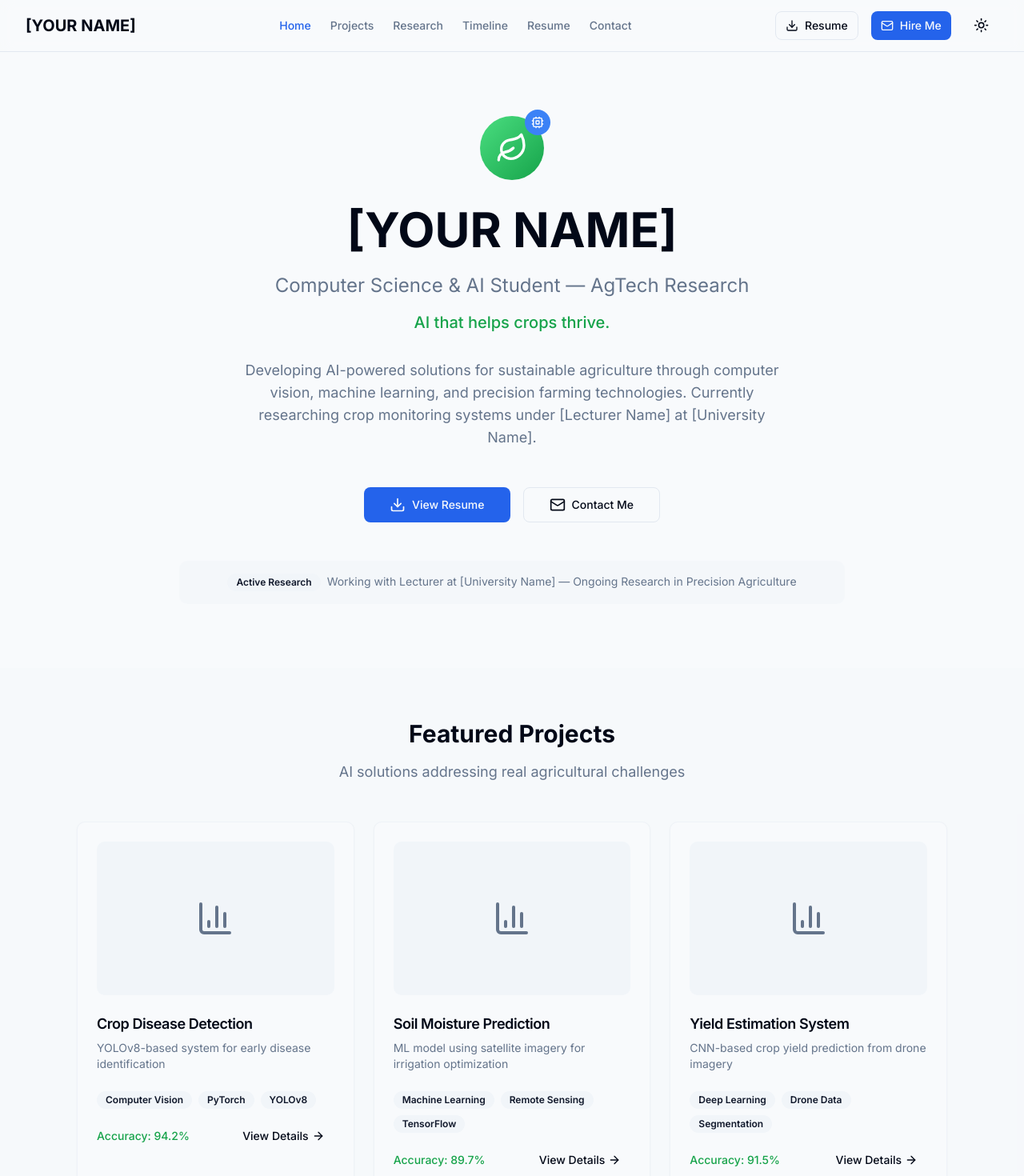
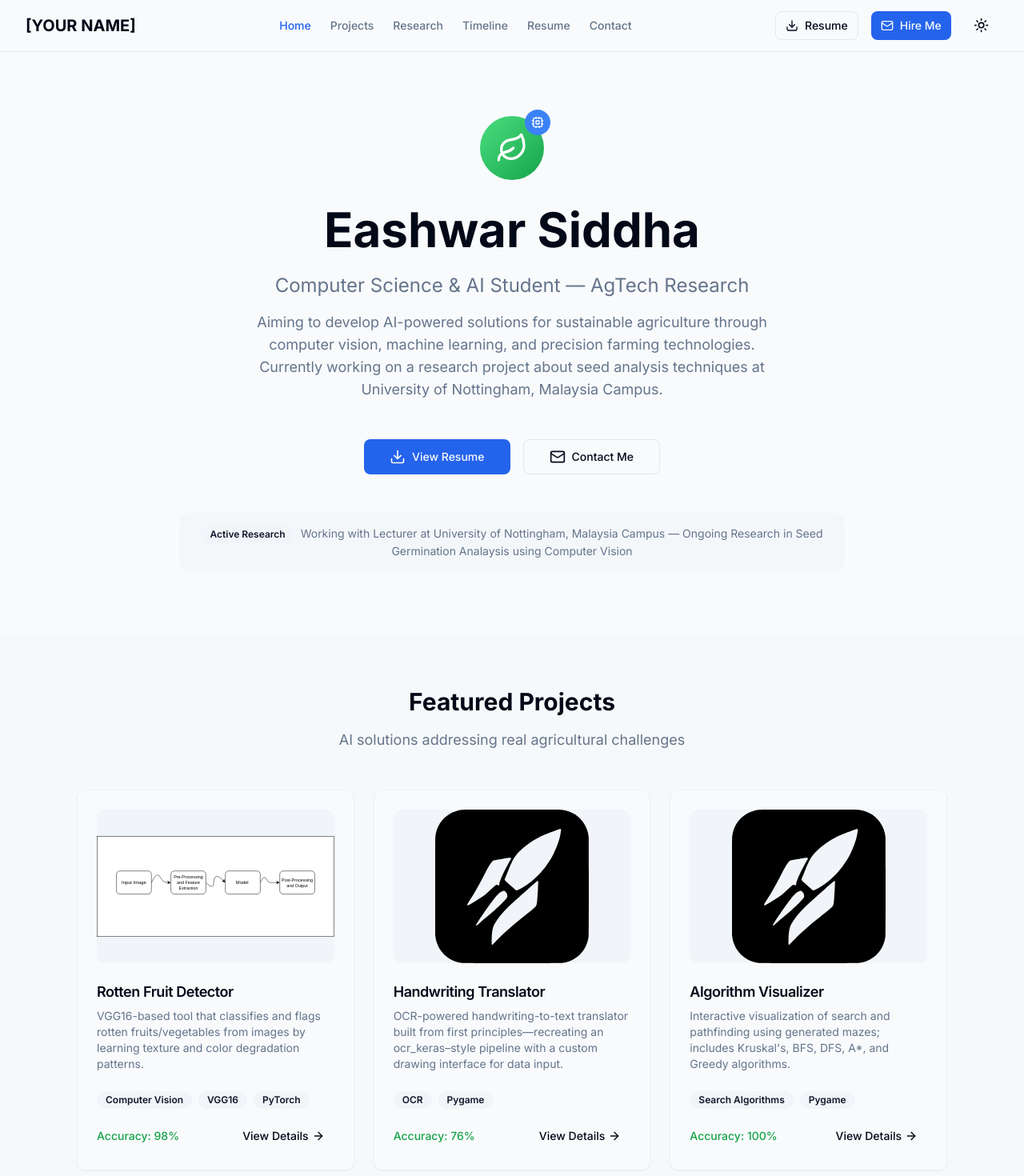
Before and after one commit to eashwar910/eashwar910.github.io, a React (Vite) app: page / in a window 1280 px wide. Shown: the top 1470 px of the page at 80% size. Built offline with nearby package versions, Linux system fonts and the light colour scheme.

Commit message:
Serve project image from public/images and render in cards

```diff
--- a/src/pages/Home.tsx
+++ b/src/pages/Home.tsx
@@ -17,25 +17,25 @@ const Home: React.FC = () => {
 
   const featuredProjects = [
     {
-      title: "Crop Disease Detection",
-      description: "YOLOv8-based system for early disease identification",
-      image: "/placeholder.svg",
-      tags: ["Computer Vision", "PyTorch", "YOLOv8"],
-      accuracy: "94.2%"
+      title: "Rotten Fruit Detector",
+      description: "VGG16-based tool that classifies and flags rotten fruits/vegetables from images by learning texture and color degradation patterns.",
+      image: "pfarmer.drawio.svg",
+      tags: ["Computer Vision", "VGG16", "PyTorch"],
+      accuracy: "98%"
     },
     {
-      title: "Soil Moisture Prediction",
-      description: "ML model using satellite imagery for irrigation optimization",
+      title: "Handwriting Translator",
+      description: "OCR-powered handwriting-to-text translator built from first principles—recreating an ocr_keras–style pipeline with a custom drawing interface for data input.",
       image: "/placeholder.svg",
-      tags: ["Machine Learning", "Remote Sensing", "TensorFlow"],
-      accuracy: "89.7%"
+      tags: ["OCR", "Pygame"],
+      accuracy: "76%"
     },
     {
-      title: "Yield Estimation System",
-      description: "CNN-based crop yield prediction from drone imagery",
+      title: "Algorithm Visualizer",
+      description: "Interactive visualization of search and pathfinding using generated mazes; includes Kruskal's, BFS, DFS, A*, and Greedy algorithms.",
       image: "/placeholder.svg",
-      tags: ["Deep Learning", "Drone Data", "Segmentation"],
-      accuracy: "91.5%"
+      tags: ["Search Algorithms", "Pygame"],
+      accuracy: "100%"
     }
   ];
 
@@ -56,21 +56,15 @@ const Home: React.FC = () => {
           </div>
 
           <h1 className="text-4xl md:text-6xl font-bold mb-6">
-            [YOUR NAME]
+            Eashwar Siddha
           </h1>
 
           <p className="text-xl md:text-2xl text-muted-foreground mb-4">
             Computer Science & AI Student — AgTech Research
           </p>
 
-          <p className="text-lg md:text-xl text-green-600 dark:text-green-400 mb-8 font-medium">
-            {taglines[0]}
-          </p>
-
           <p className="text-lg text-muted-foreground mb-12 max-w-2xl mx-auto">
-            Developing AI-powered solutions for sustainable agriculture through computer vision,
-            machine learning, and precision farming technologies. Currently researching crop
-            monitoring systems under [Lecturer Name] at [University Name].
+            Aiming to develop AI-powered solutions for sustainable agriculture through computer vision, machine learning, and precision farming technologies. Currently working on a research project about seed analysis techniques at University of Nottingham, Malaysia Campus.
           </p>
 
           <div className="flex flex-col sm:flex-row gap-4 justify-center">
@@ -91,7 +85,7 @@ const Home: React.FC = () => {
           <div className="mt-12 p-4 bg-muted/50 rounded-lg">
             <p className="text-sm text-muted-foreground">
               <Badge variant="secondary" className="mr-2">Active Research</Badge>
-              Working with Lecturer at [University Name] — Ongoing Research in Precision Agriculture
+              Working with Lecturer at University of Nottingham, Malaysia Campus — Ongoing Research in Seed Germination Analaysis using Computer Vision
             </p>
           </div>
         </div>
@@ -111,8 +105,17 @@ const Home: React.FC = () => {
             {featuredProjects.map((project, index) => (
               <Card key={index} className="group hover:shadow-lg transition-shadow">
                 <CardHeader>
-                  <div className="w-full h-48 bg-muted rounded-lg mb-4 flex items-center justify-center">
-                    <BarChart3 className="w-12 h-12 text-muted-foreground" />
+                  <div className="w-full h-48 bg-muted rounded-lg mb-4 flex items-center justify-center overflow-hidden">
+                    {project.image ? (
+                      <img
+                        src={project.image.startsWith('/') ? project.image : `/images/${project.image}`}
+                        alt={project.title}
+                        className="w-full h-full object-contain"
+                        loading="lazy"
+                      />
+                    ) : (
+                      <BarChart3 className="w-12 h-12 text-muted-foreground" />
+                    )}
                   </div>
                   <CardTitle className="text-lg">{project.title}</CardTitle>
                   <CardDescription>{project.description}</CardDescription>
```
Also changed, not shown: public/images/pfarmer.drawio.svg (added).
